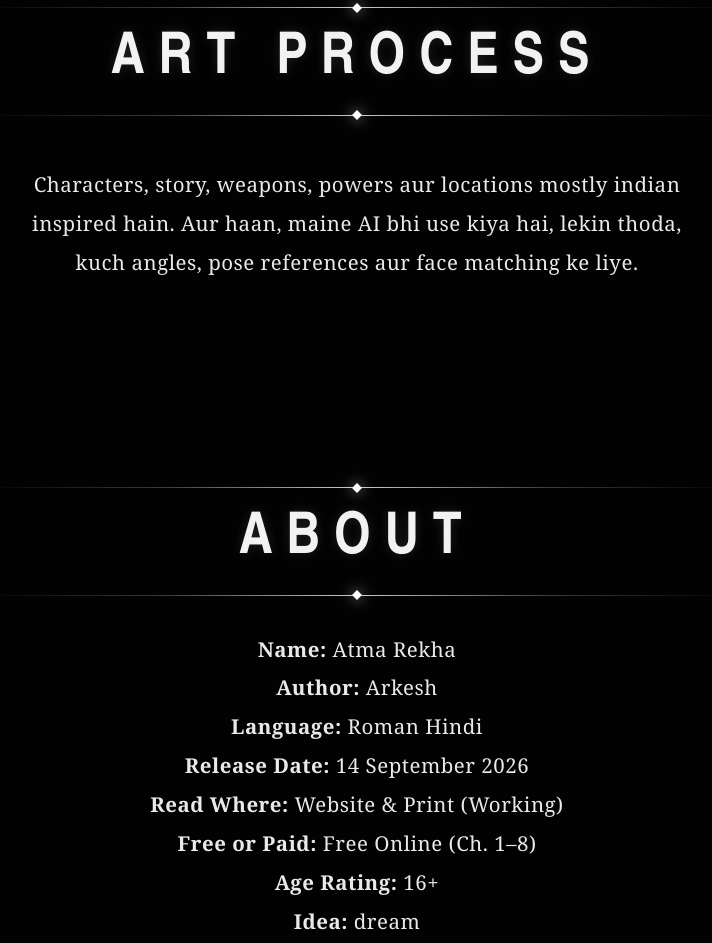
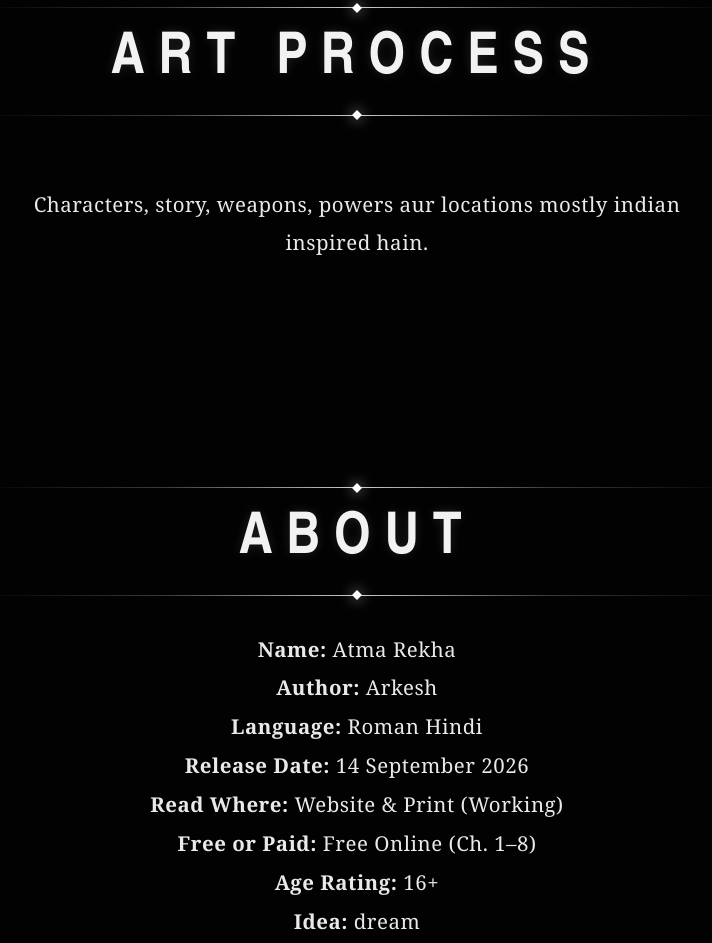
Before and after one commit to Rohit43s/Web3, a plain HTML site: page index.html in a window 1280 px wide. Shown: the part 3434-4377 px from the top of the page, without its empty margins (283-995 px from the left). Drawn offline with Linux system fonts and the light colour scheme.

Commit message:
Update index.html

```diff
--- a/index.html
+++ b/index.html
@@ -78,7 +78,7 @@
     <section class="section reveal">
       <div class="section-head"><div class="thin-line"><span></span></div><h2>ART PROCESS</h2><div class="thin-line"><span></span></div></div>
       <div class="text-block">
-        <p>Characters, story, weapons, powers aur locations mostly indian inspired hain. Aur haan, maine AI bhi use kiya hai, lekin thoda, kuch angles, pose references aur face matching ke liye.</p>
+        <p>Characters, story, weapons, powers aur locations mostly indian inspired hain.</p>
       </div>
     </section>
 
```
